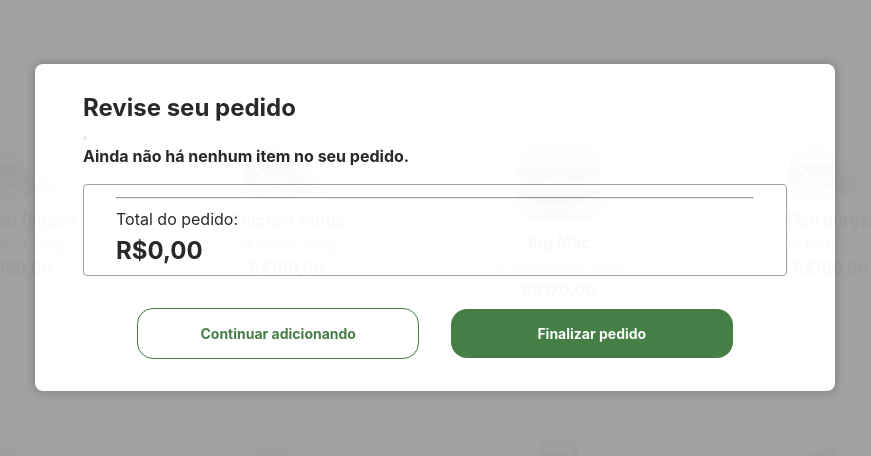
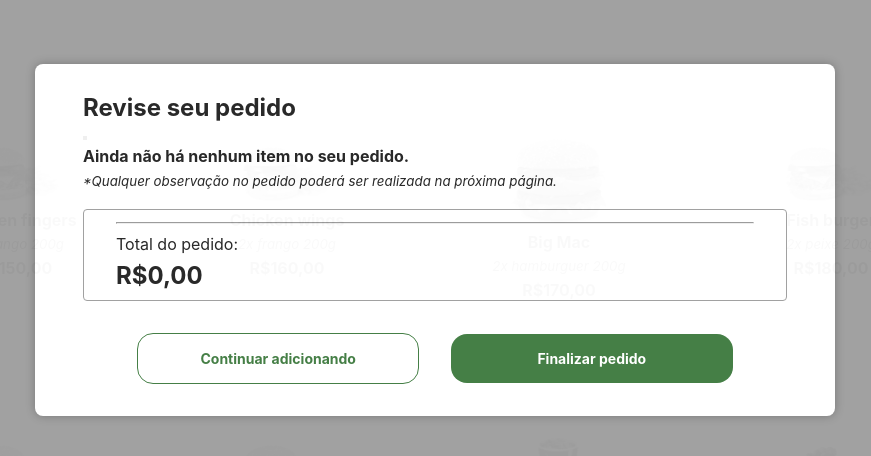
Before and after one commit to andresdslima/devio, a React (Vite) app: page / in a window 1280 px wide. Both pictures are taken after a click on the button "Revisar pedido". Shown: the part 526-982 px from the top of the page, without its empty margins (205-1076 px from the left). Built offline with nearby package versions, Linux system fonts and the light colour scheme.

Commit message:
refactor: dynamic modal-products component ready

```diff
--- a/src/components/ModalProducts/index.tsx
+++ b/src/components/ModalProducts/index.tsx
@@ -19,6 +19,17 @@ export default function ModalProducts({ showModal, setShowModal }: ModalProps) {
 		}, 0);
 
 		return total;
+	};
+
+	const finishOrder = () => {
+		if (getTotal() === 0) {
+			alert('Por favor, adicione algum produto ao pedido!');
+			setShowModal(false);
+			return;
+		}
+
+		setShowModal(false);
+		navigate('/pagamento');
 	};
 
 	return (
@@ -44,6 +55,12 @@ export default function ModalProducts({ showModal, setShowModal }: ModalProps) {
 								<strong>R${product.price}</strong>
 							</div>
 						))}
+					<small>
+						<em>
+							*Qualquer observação no pedido poderá ser realizada na próxima
+							página.
+						</em>
+					</small>
 					<S.STotalContainer>
 						{products.length !== 0 &&
 							products.map(product => (
@@ -67,14 +84,7 @@ export default function ModalProducts({ showModal, setShowModal }: ModalProps) {
 					>
 						Continuar adicionando
 					</S.SButton>
-					<S.SButton
-						color="#125c13"
-						type="button"
-						onClick={() => {
-							setShowModal(false);
-							navigate('/pagamento');
-						}}
-					>
+					<S.SButton color="#125c13" type="button" onClick={finishOrder}>
 						Finalizar pedido
 					</S.SButton>
 				</Modal.Footer>
```
